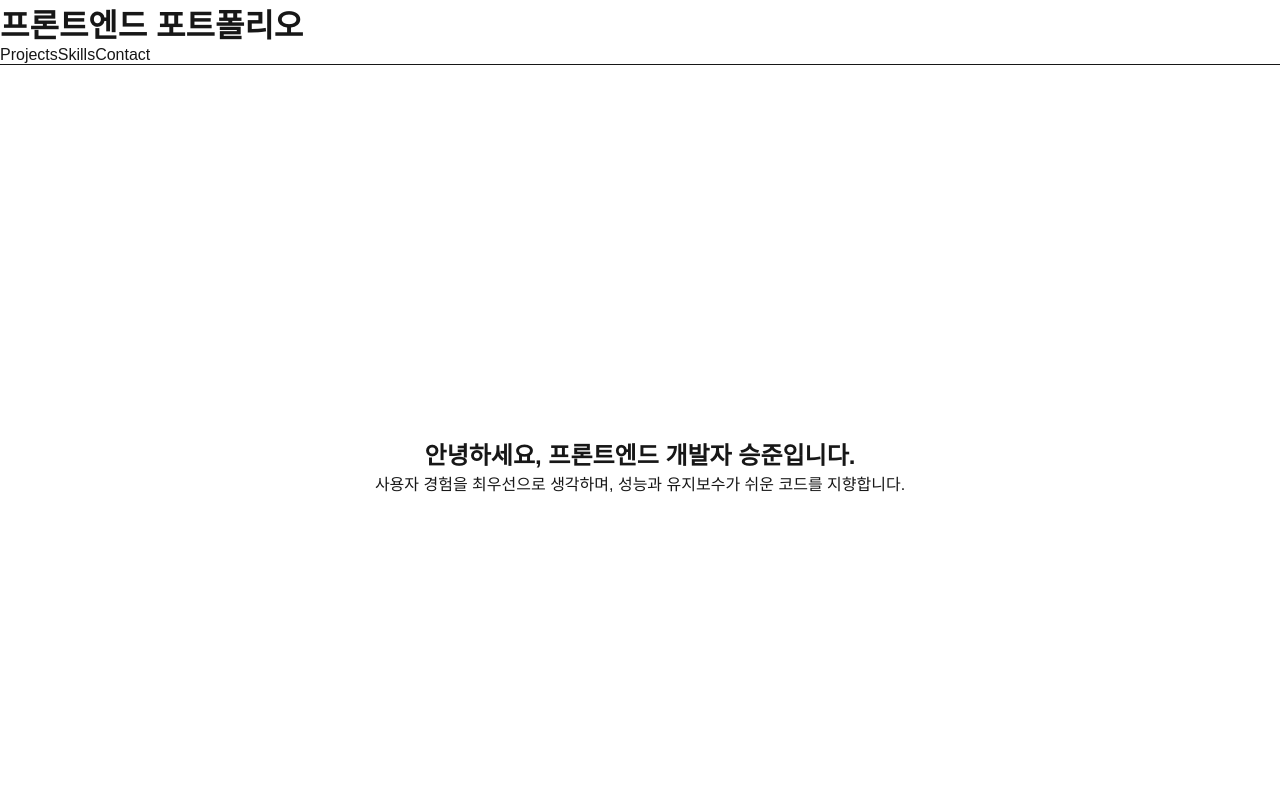
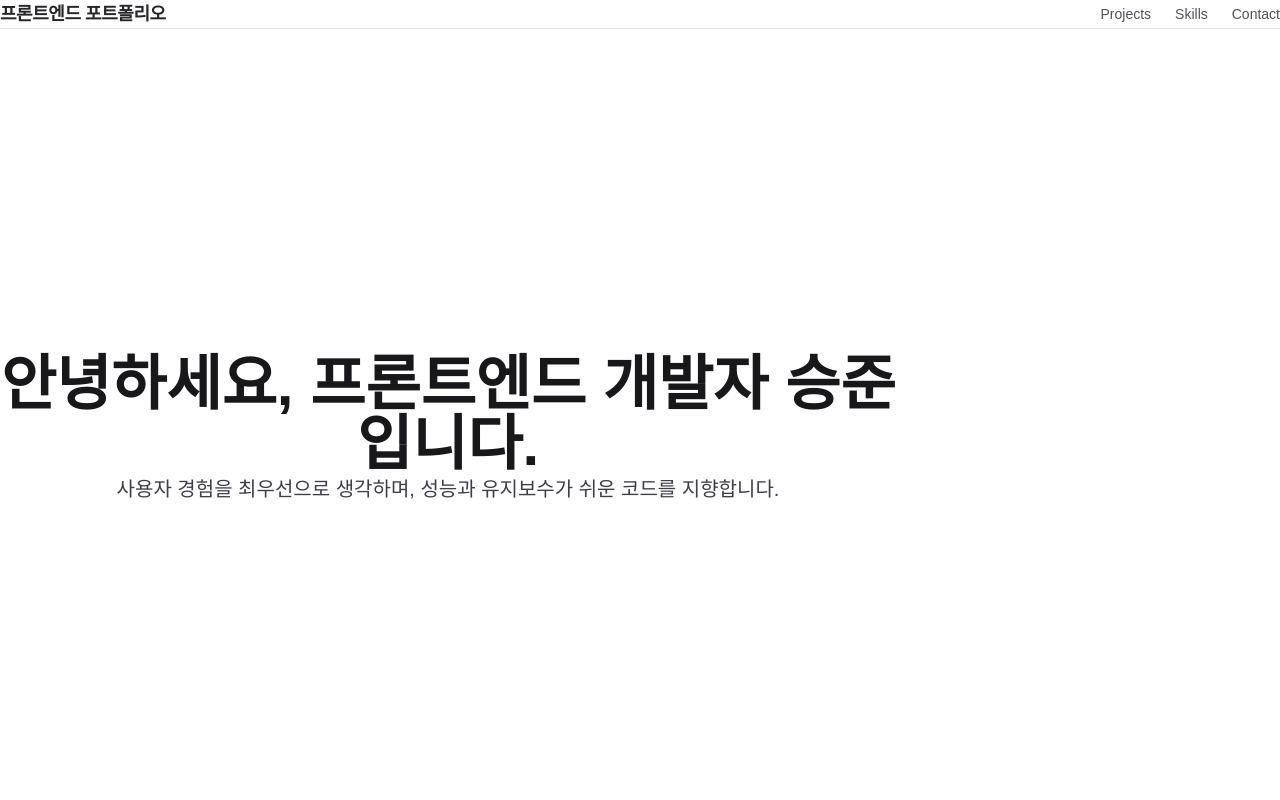
Before and after one commit to HTML-is-a-programming-language/frontend-portfolio, a Next.js app: page / in a window 1280 px wide. Shown: the top 800 px of the page. Built offline with nearby package versions, Linux system fonts and the light colour scheme.

Commit message:
Header 스타일 모던화 및 다크 모드 적용

```diff
--- a/src/app/globals.css
+++ b/src/app/globals.css
@@ -1,6 +1,4 @@
-@tailwind base;
-@tailwind components;
-@tailwind utilities;
+@import "tailwindcss";
 
 :root {
   --background: #ffffff;
--- a/src/components/Header.tsx
+++ b/src/components/Header.tsx
@@ -1,12 +1,25 @@
 export default function Header() {
   return (
-    <header className="w-full py-4 px-6 bg-white border-b sticky top-0 z-50">
-        <h1 className="text-xl font-bold">프론트엔드 포트폴리오</h1>
-        <nav className="flex gap-6">
-            <a href="#projects" className="hover:underline">Projects</a>
-            <a href="#skills" className="hover:underline">Skills</a>
-            <a href="#contact" className="hover:underline">Contact</a>
+    <header className="w-full sticky top-0 z-50 backdrop-blur bg-white/70 dark:bg-zinc-900/70 border-b border-zinc-200 dark:border-zinc-800">
+      <div className="max-w-7xl mx-auto px-6 py-4 flex items-center justify-between">
+        {/* 로고 */}
+        <h1 className="text-lg font-semibold text-zinc-800 dark:text-white tracking-tight">
+          프론트엔드 포트폴리오
+        </h1>
+
+        {/* 네비게이션 */}
+        <nav className="flex items-center gap-6 text-sm text-zinc-600 dark:text-zinc-300">
+          <a href="#projects" className="hover:text-primary-light dark:hover:text-primary-dark transition-colors">
+            Projects
+          </a>
+          <a href="#skills" className="hover:text-primary-light dark:hover:text-primary-dark transition-colors">
+            Skills
+          </a>
+          <a href="#contact" className="hover:text-primary-light dark:hover:text-primary-dark transition-colors">
+            Contact
+          </a>
         </nav>
+      </div>
     </header>
   );
 }
```
Also changed, not shown: postcss.config.js (line endings or trailing spaces).
